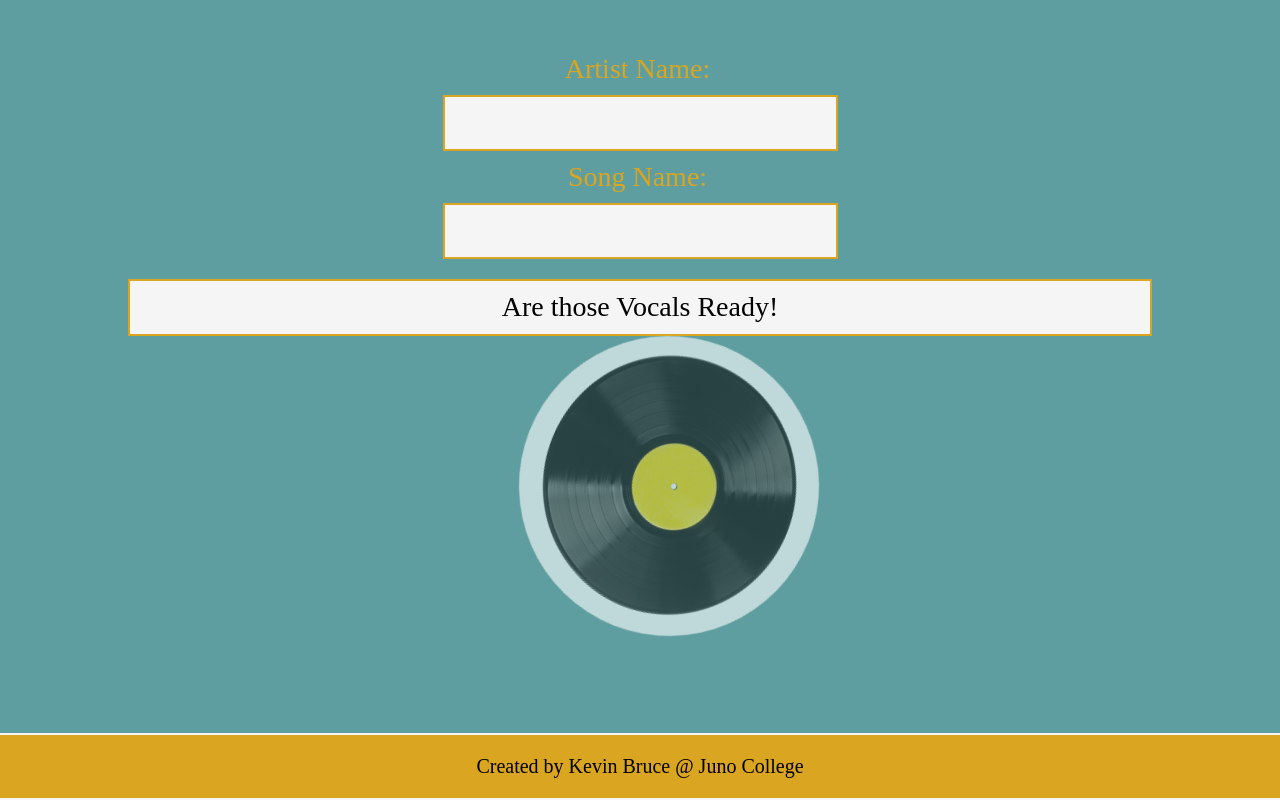
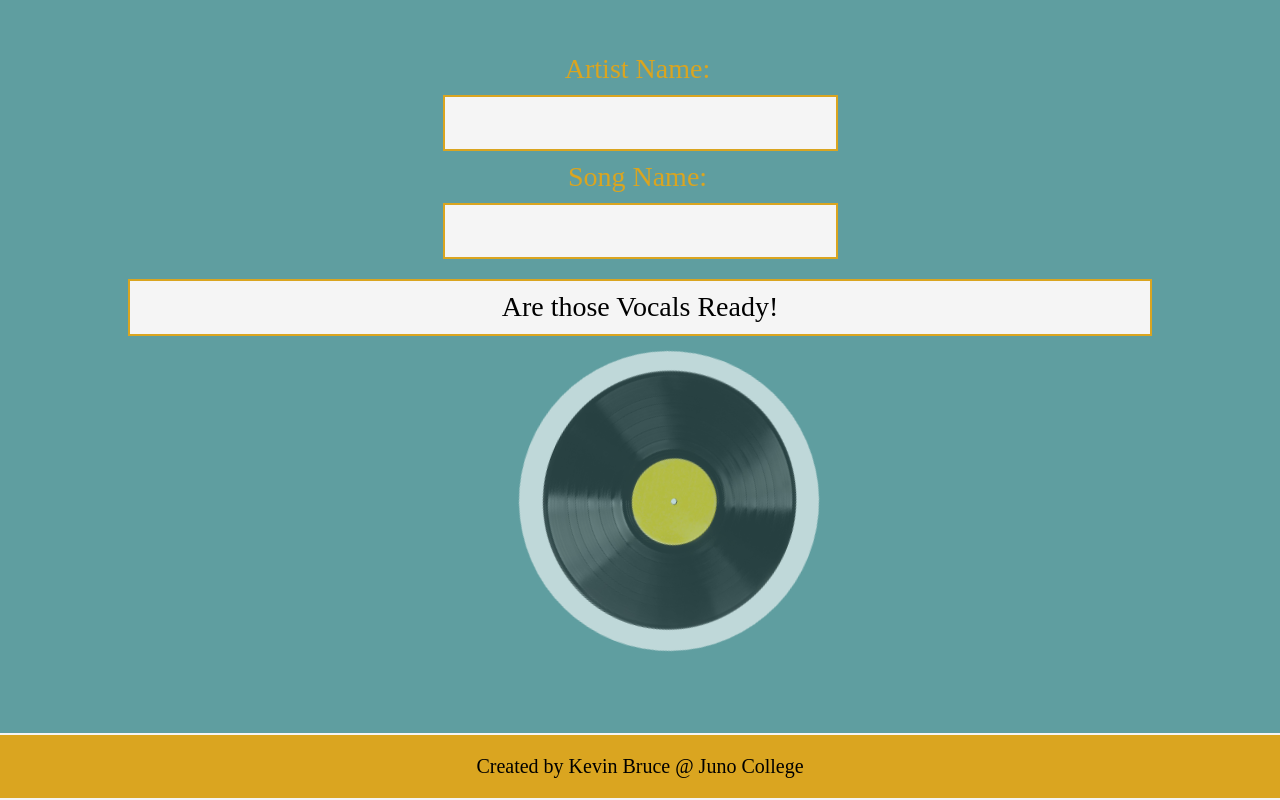
Before and after one commit to Kbruce12/project3-main, a React (Create React App) app: page / in a window 1280 px wide. Shown: the part 303-1103 px from the top of the page. Built offline with nearby package versions, Linux system fonts and the light colour scheme.

Commit message:
changed repsonsiveness

```diff
--- a/src/index.css
+++ b/src/index.css
@@ -161,6 +161,7 @@ footer p {
   position: absolute;
   top: 23%;
   right: 45%;
+  margin: 15px 0 15px 0;
   animation: loading-screen infinite 10s linear;
 }
 
@@ -230,4 +231,7 @@ footer p {
     top: 10%;
     right: 10%;
   }
+  .error {
+    padding: 0;
+  }
 }
```
